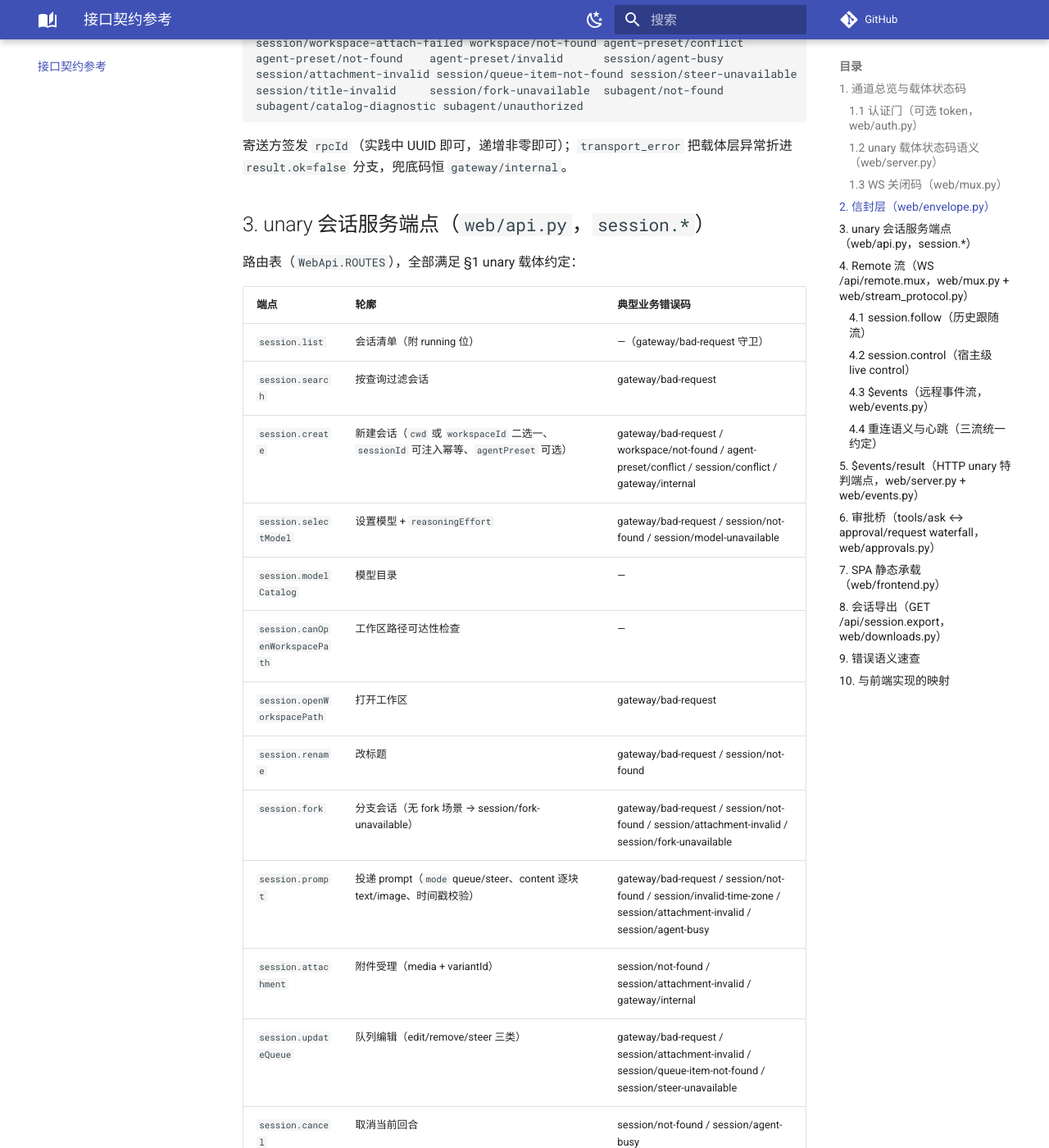
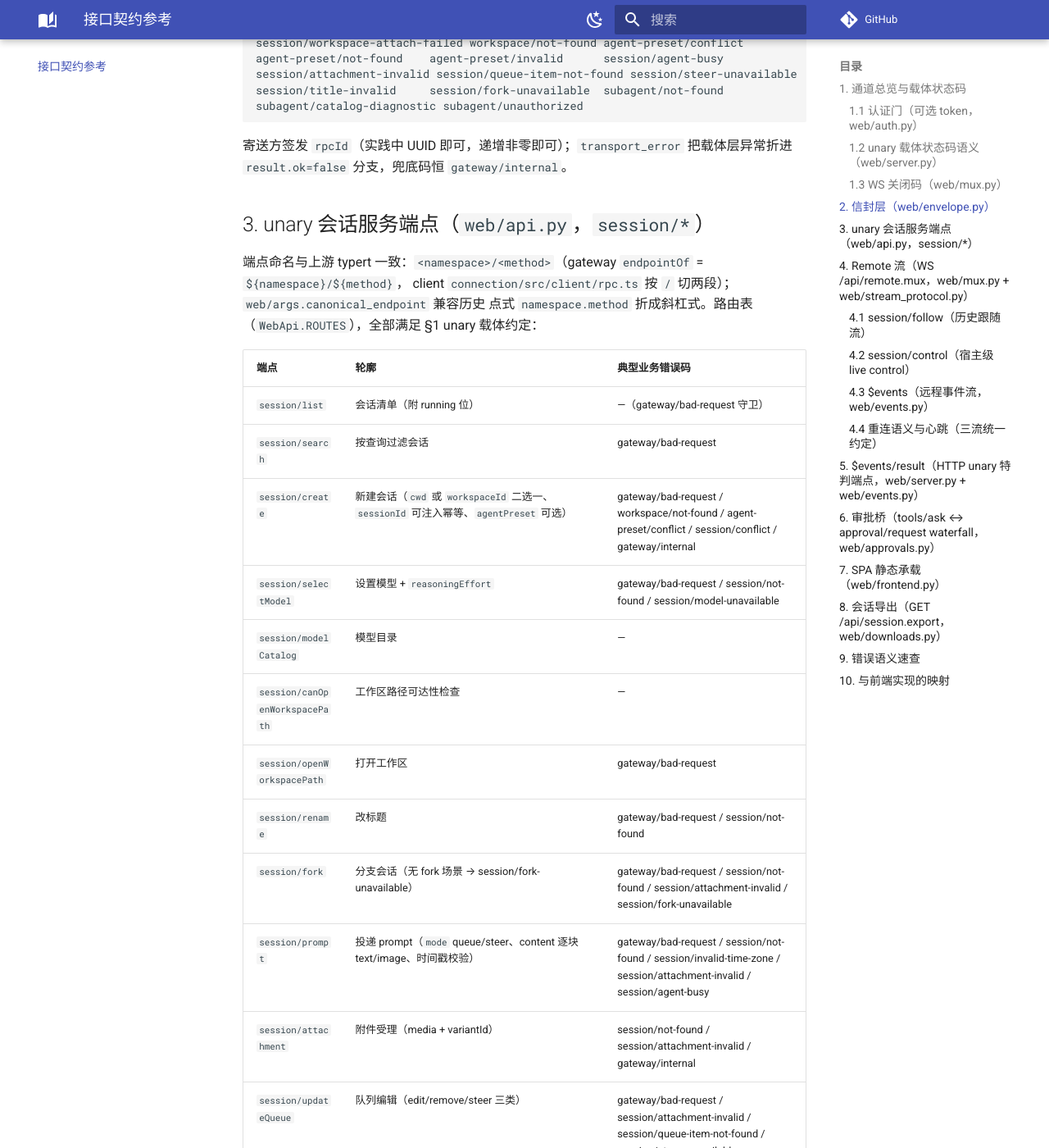
Before and after one commit to ZZKeepCurious/mini-deepseek-harness-python, an MkDocs documentation site: the page built from docs/interface-wire.md, in a window 1280 px wide and 1400 px high, scrolled down 2807 px. Shown: the whole window at 82% size. Built offline with MkDocs 1.6.1 and Material for MkDocs 9.7.7, drawn with Linux system fonts in a browser that asks for light colours; comment, search, counter and statistics services are not loaded; some of the changed text lies outside the part shown.

Commit message:
fix(web): align Remote endpoint naming with upstream <namespace>/<method>
Upstream typert endpoints are ns/method (gateway endpointOf, client rpc.ts); mini used dotted
session.list / session.follow, so the real client and backend could not interoperate.
- web/api.py ROUTES, web/args.py _SPECS, web/streams.py endpoints -> session/*
- add web.args.canonical_endpoint; normalize in dispatch/server path check/open_stream
  (upstream slash canonical, legacy dot folded)
- webui stream endpoints + comments/tests -> slash
- GET /api/session.export stays dotted (separate upstream REST route)
- docs interface-wire/chapters/report/README updated; verified-diffs 2.42, migration-log 127
Full suite 2581 OK (skipped=5); webui vitest 52 OK; tsc clean

```diff
--- a/docs/interface-wire.md
+++ b/docs/interface-wire.md
@@ -16,8 +16,8 @@
 
 | 通道 | 载体 | 覆盖范围 | 载体状态码 |
 |---|---|---|---|
-| unary RPC | `POST /api/<endpoint>` | `session.*` 14 个 unary 端点 + `$events/result` 特判 | 401* / 404 / 415 / 400 / 500 / 200 |
-| Remote 流 | `WS /api/remote.mux` | `$events` + `session.follow` + `session.control` 全部长期流 | HTTP 401*（升级拒绝）/ WS 关闭码 1003 / 1008 / 1011 |
+| unary RPC | `POST /api/<endpoint>` | `session/*` 14 个 unary 端点 + `$events/result` 特判 | 401* / 404 / 415 / 400 / 500 / 200 |
+| Remote 流 | `WS /api/remote.mux` | `$events` + `session/follow` + `session/control` 全部长期流 | HTTP 401*（升级拒绝）/ WS 关闭码 1003 / 1008 / 1011 |
 | 会话导出 | `GET /api/session.export` | 会话日志 zip 下载 | 401* / 200 / 400 / 404 / 501 / 500 |
 | SPA 静态 | `GET`/`HEAD /{path}`（非 `/api/`） | `webui/dist/` 或 `web/static/` 产物承载 | 403 / 200 / 404 / 405 |
 
@@ -43,7 +43,7 @@
 
 ### 1.2 unary 载体状态码语义（`web/server.py`）
 
-- `404`：非 POST、路径不在 `/api/` 下、或 `method` 不在路由表（`session.*` 之外）。
+- `404`：非 POST、路径不在 `/api/` 下、或 `method` 不在路由表（`session/*` 之外）。
 - `415`：`content-type` 非 `application/json`（跨站写围栏，上游同款安全设计；无 CORS 头）。
 - `400`：body 非 JSON（含空体）；`GET/HEAD /api/session.export` 参数缺失/非法同样归 400 文本。
 - `500`：信封合法但实现崩溃（纯文本 `handler failure: <error>`）。
@@ -100,26 +100,28 @@ subagent/catalog-diagnostic subagent/unauthorized
 寄送方签发 `rpcId`（实践中 UUID 即可，递增非零即可）；`transport_error` 把载体层异常折进
 `result.ok=false` 分支，兜底码恒 `gateway/internal`。
 
-## 3. unary 会话服务端点（`web/api.py`，`session.*`）
+## 3. unary 会话服务端点（`web/api.py`，`session/*`）
 
-路由表（`WebApi.ROUTES`），全部满足 §1 unary 载体约定：
+端点命名与上游 typert 一致：`<namespace>/<method>`（gateway `endpointOf` = `${namespace}/${method}`，
+client `connection/src/client/rpc.ts` 按 `/` 切两段）；`web/args.canonical_endpoint` 兼容历史
+点式 `namespace.method` 折成斜杠式。路由表（`WebApi.ROUTES`），全部满足 §1 unary 载体约定：
 
 | 端点 | 轮廓 | 典型业务错误码 |
 |---|---|---|
-| `session.list` | 会话清单（附 running 位） | —（gateway/bad-request 守卫） |
-| `session.search` | 按查询过滤会话 | gateway/bad-request |
-| `session.create` | 新建会话（`cwd` 或 `workspaceId` 二选一、`sessionId` 可注入幂等、`agentPreset` 可选） | gateway/bad-request / workspace/not-found / agent-preset/conflict / session/conflict / gateway/internal |
-| `session.selectModel` | 设置模型 + `reasoningEffort` | gateway/bad-request / session/not-found / session/model-unavailable |
-| `session.modelCatalog` | 模型目录 | — |
-| `session.canOpenWorkspacePath` | 工作区路径可达性检查 | — |
-| `session.openWorkspacePath` | 打开工作区 | gateway/bad-request |
-| `session.rename` | 改标题 | gateway/bad-request / session/not-found |
-| `session.fork` | 分支会话（无 fork 场景 → session/fork-unavailable） | gateway/bad-request / session/not-found / session/attachment-invalid / session/fork-unavailable |
-| `session.prompt` | 投递 prompt（`mode` queue/steer、content 逐块 text/image、时间戳校验） | gateway/bad-request / session/not-found / session/invalid-time-zone / session/attachment-invalid / session/agent-busy |
-| `session.attachment` | 附件受理（media + variantId） | session/not-found / session/attachment-invalid / gateway/internal |
-| `session.updateQueue` | 队列编辑（edit/remove/steer 三类） | gateway/bad-request / session/attachment-invalid / session/queue-item-not-found / session/steer-unavailable |
-| `session.cancel` | 取消当前回合 | session/not-found / session/agent-busy |
-| `session.page` | 分页历史（throughSeq/beforeSeq/maxMessages） | gateway/bad-request / session/not-found / gateway/internal |
+| `session/list` | 会话清单（附 running 位） | —（gateway/bad-request 守卫） |
+| `session/search` | 按查询过滤会话 | gateway/bad-request |
+| `session/create` | 新建会话（`cwd` 或 `workspaceId` 二选一、`sessionId` 可注入幂等、`agentPreset` 可选） | gateway/bad-request / workspace/not-found / agent-preset/conflict / session/conflict / gateway/internal |
+| `session/selectModel` | 设置模型 + `reasoningEffort` | gateway/bad-request / session/not-found / session/model-unavailable |
+| `session/modelCatalog` | 模型目录 | — |
+| `session/canOpenWorkspacePath` | 工作区路径可达性检查 | — |
+| `session/openWorkspacePath` | 打开工作区 | gateway/bad-request |
+| `session/rename` | 改标题 | gateway/bad-request / session/not-found |
+| `session/fork` | 分支会话（无 fork 场景 → session/fork-unavailable） | gateway/bad-request / session/not-found / session/attachment-invalid / session/fork-unavailable |
+| `session/prompt` | 投递 prompt（`mode` queue/steer、content 逐块 text/image、时间戳校验） | gateway/bad-request / session/not-found / session/invalid-time-zone / session/attachment-invalid / session/agent-busy |
+| `session/attachment` | 附件受理（media + variantId） | session/not-found / session/attachment-invalid / gateway/internal |
+| `session/updateQueue` | 队列编辑（edit/remove/steer 三类） | gateway/bad-request / session/attachment-invalid / session/queue-item-not-found / session/steer-unavailable |
+| `session/cancel` | 取消当前回合 | session/not-found / session/agent-busy |
+| `session/page` | 分页历史（throughSeq/beforeSeq/maxMessages） | gateway/bad-request / session/not-found / gateway/internal |
 
 > 各端点 `args` 先在路由层经 `web/args.py` 做**统一 `{args}` 边界校验**（同 gateway
 > `assertExactArguments`/`decode`）：字段集合精确匹配——缺 required / 多 unexpected →
@@ -152,10 +154,10 @@ subagent/catalog-diagnostic subagent/unauthorized
 
 - 每条 open 立即按 `endpoint` 分发（§4.1/4.2/4.3）；`open` 内抛错 → 该流先发 `error` 帧再 `end`，
   **不关 WS**（单流失败与其它流隔离）；流中途失败同理；`error` 帧本身发送失败 → close 1011。
-- 关键 `endpoint`（`GatewayStreams.stream_kinds`）：`$events`、`session.follow`、`session.control`；
+- 关键 `endpoint`（`GatewayStreams.stream_kinds`）：`$events`、`session/follow`、`session/control`；
    未知 endpoint → `error` 帧 `gateway/internal`。
 
-### 4.1 `session.follow`（历史跟随流）
+### 4.1 `session/follow`（历史跟随流）
 
 - open payload：`{args:{address:{kind:'session', sessionId}, maxMessages?}}`
 - 首帧 `snapshot`：
@@ -187,7 +189,7 @@ subagent/catalog-diagnostic subagent/unauthorized
   `snapshot`/`baseline`，客户端按 seq 去重即无缺口；mini 相同。follow 活体帧的 mini 载体是
   ≤50ms 短轮询批量提取，进程内日志现成可读，帧形状与顺序同上游。
 
-### 4.2 `session.control`（宿主级 live control）
+### 4.2 `session/control`（宿主级 live control）
 
 - open payload：恰 `{args:{}}`。
 - 首帧 `baseline`：
@@ -237,7 +239,7 @@ subagent/catalog-diagnostic subagent/unauthorized
 are **not** replayed after reconnect」「always return a complete opening snapshot followed
 by deltas」。
 
-- **`session.follow` / `session.control`**：每次 open（含重连）都重投完整 `snapshot` / `baseline`
+- **`session/follow` / `session/control`**：每次 open（含重连）都重投完整 `snapshot` / `baseline`
   快照帧，随后以续帧增量推进。客户端只需「重开即重启，按 seq 与替换帧语义收敛」，无需游标
   参数（wire 无 `since`）。
 - **`$events`**：新代次先发 `ready`（新 `clientId`）；对旧代次已转发过的单向 emit **不重放**
```
Also changed, not shown: README.md (+2 -2 lines), README.zh.md (+2 -2 lines), docs/architecture.md (+4 -4 lines), docs/chapters/07-external-entry-points.md (+12 -12 lines), docs/chapters/10-trajectory-projection.md (+1 -1 lines), docs/report/04-product-surface.md (+9 -9 lines), 11 other files.
